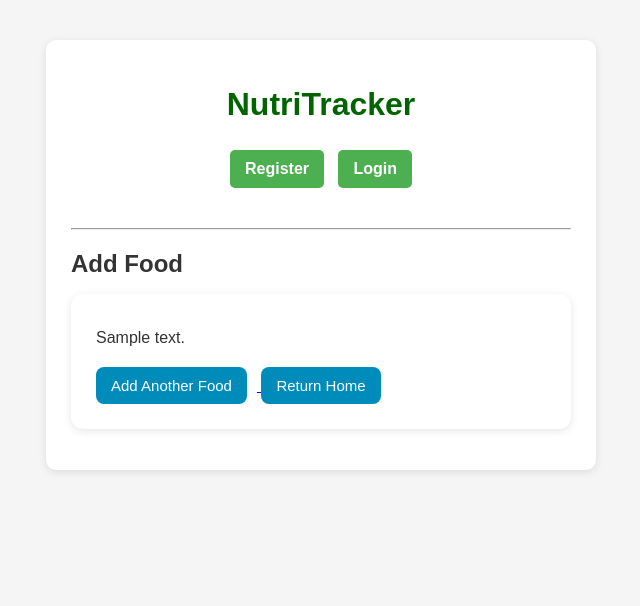
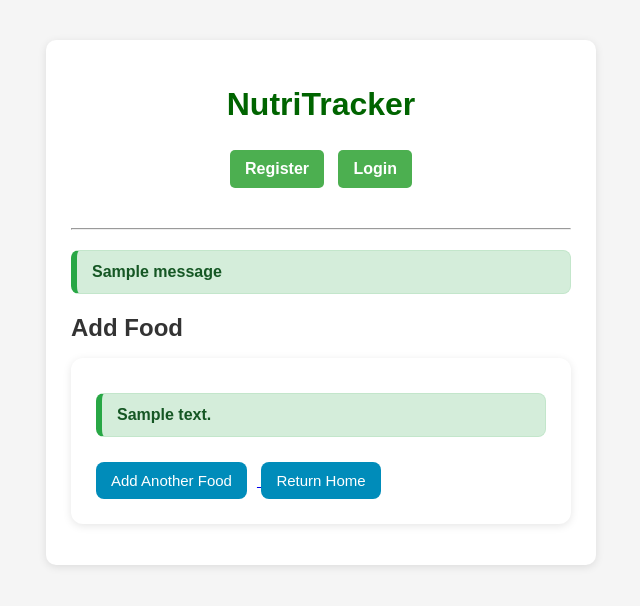
Before and after one commit to dkukulka3/NutriTracker, a Flask app: template app/templates/add.html in a window 1280 px wide. Shown: the top 606 px of the page, without its empty margins (319-959 px from the left). Run offline with Flask 3, Linux system fonts and the light colour scheme; the template is opened without the code that fills it: most values are stand-ins (such as "Sample title", 1, 10 or a date in 2020); one stand-in notice (Sample message) is shown.

Commit message:
Polish authentication messages and validation

```diff
--- a/app/static/style.css
+++ b/app/static/style.css
@@ -118,10 +118,33 @@
     margin: 10px 0;
 }
 
+/* Success messages */
+.success {
+    color: #155724;
+    background-color: #d4edda;
+
+    border: 1px solid #c3e6cb;
+    border-left: 6px solid #28a745;
+
+    padding: 12px 15px;
+    margin-bottom: 15px;
+
+    border-radius: 8px;
+    font-weight: bold;
+}
+
 /* Error messages */
 .error {
-    color: red;
+    color: #721c24;
+    background-color: #f8d7da;
+
+    border: 1px solid #f5c6cb;
+    border-left: 6px solid #dc3545;
+
+    padding: 12px 15px;
     margin-bottom: 15px;
+
+    border-radius: 8px;
     font-weight: bold;
 }
 
--- a/app/templates/base.html
+++ b/app/templates/base.html
@@ -47,6 +47,13 @@
 
     <!-- Page content goes here -->
     <main>
+        {% with messages = get_flashed_messages(with_categories=true) %}
+    {% if messages %}
+        {% for category, message in messages %}
+            <p class="{{ category }}">{{ message }}</p>
+        {% endfor %}
+    {% endif %}
+{% endwith %}
         {% block content %}
         {% endblock %}
     </main>
```
Also changed, not shown: app/routes.py (+7 -4 lines), nutrition_log.db.
